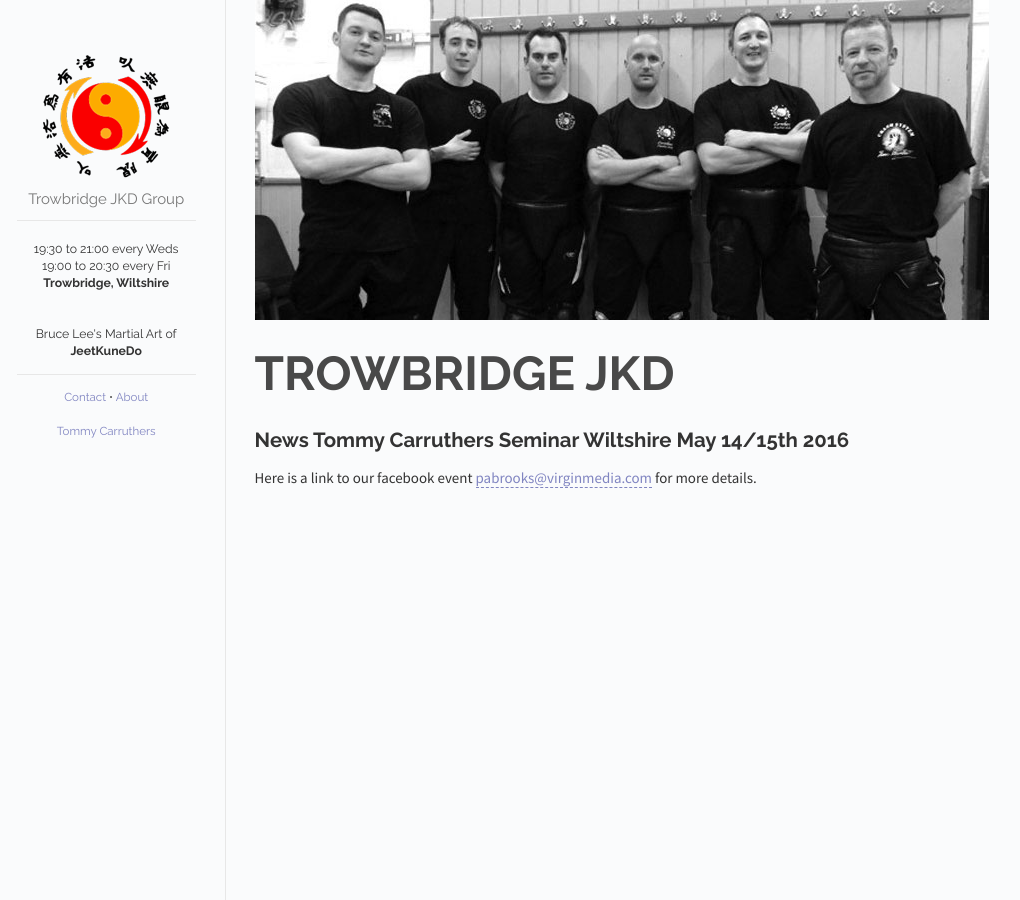
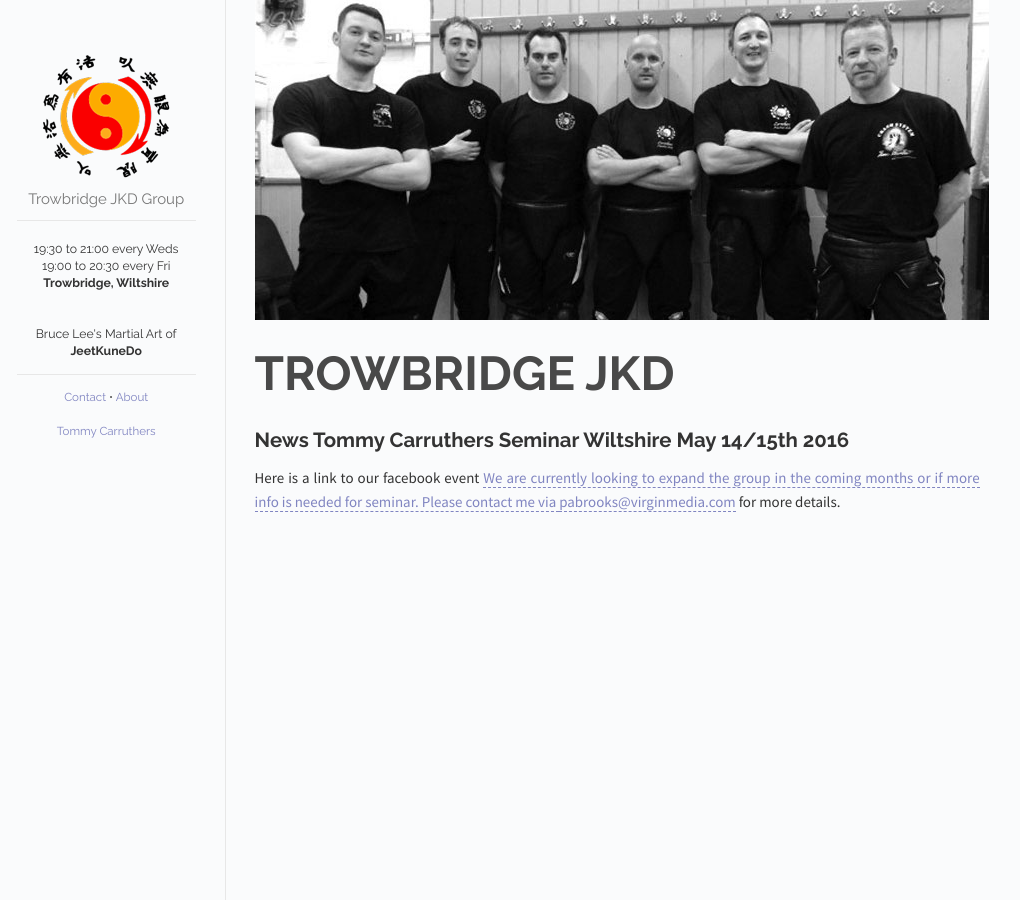
Before and after one commit to joncarlmatthews/trowbridgejkd.com, a Jekyll site: the page built from index.html, in a window 1280 px wide. Shown: the whole page, without its empty margins (133-1153 px from the left). Built offline with Jekyll 4.4.1, drawn with Linux system fonts in a browser that asks for light colours; part of the change alters nothing that is shown.

```diff
--- a/_includes/post.html
+++ b/_includes/post.html
@@ -17,7 +17,7 @@
 
   <div class="post">
 
-    <p>Here is a link to our facebook event   <a href="https://www.facebook.com/events/1784541275107527/"
+    <p>Here is a link to our facebook event   <a href="https://www.facebook.com/events/1784541275107527/"</a>
 
     We are currently looking to expand the group in the coming months or if more info is needed for seminar. Please contact me via <a href="mailto:pabrooks@virginmedia.com">pabrooks@virginmedia.com</a> for more details.</p>
   </div>
```
